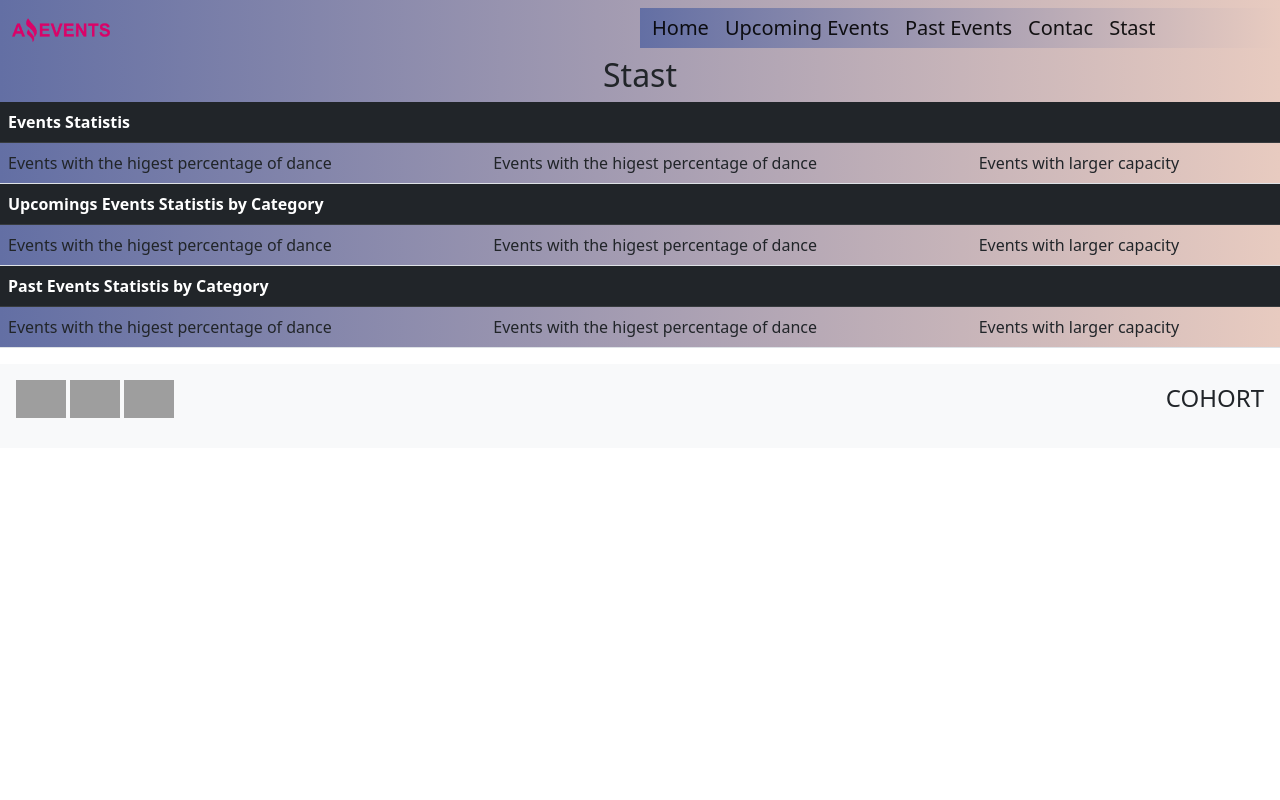
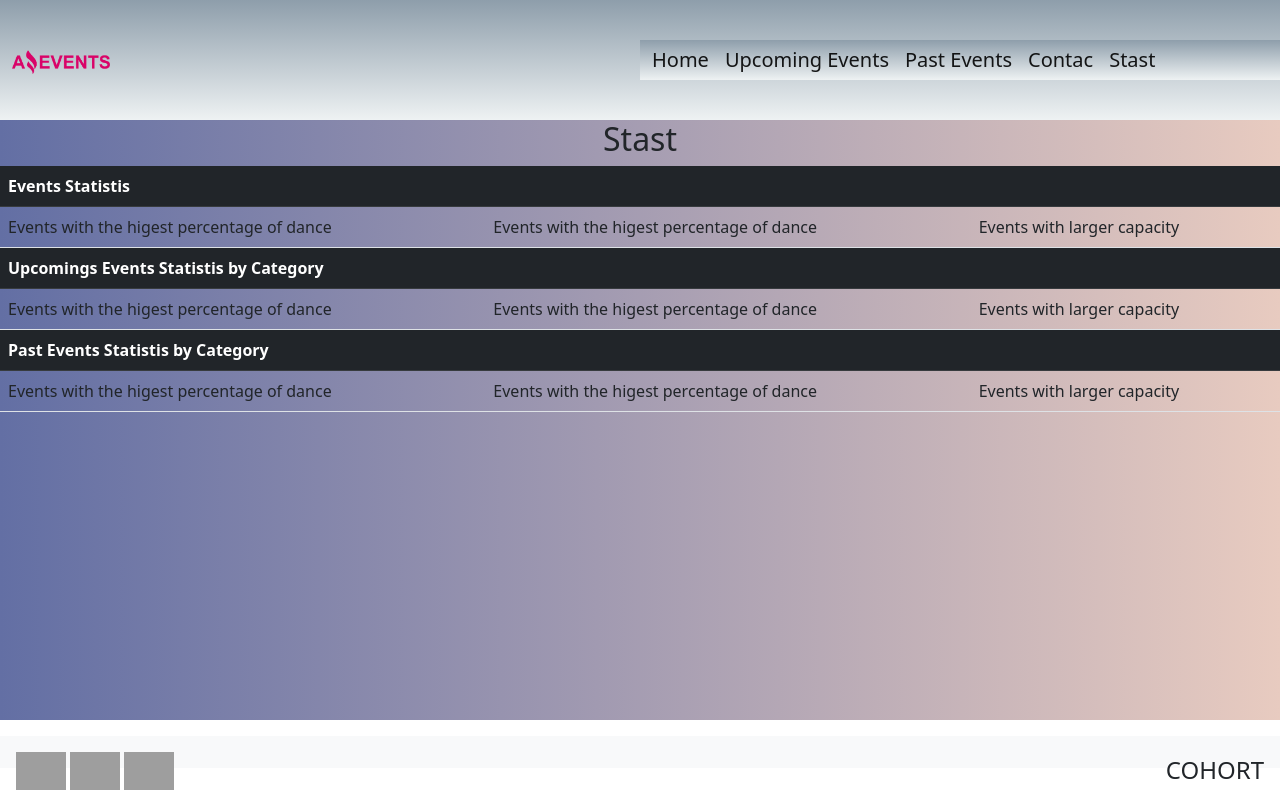
Before and after one commit to Oliver29s/tast-2, a plain HTML site: page html/stast.html in a window 1280 px wide. Drawn offline with nearby package versions, Linux system fonts and the light colour scheme; grey boxes are pictures that could not be loaded.

Commit message:
arrgle color fondo

```diff
--- a/css/style.css
+++ b/css/style.css
@@ -7,6 +7,9 @@
 }
 #exampleInput{
     resize: none;
+}
+.container-fluid{
+    background-color: aqua !important;
 }
 .card{
     border-radius: 0px 25px 0px 25px;
@@ -20,16 +23,16 @@ background: -webkit-linear-gradient(to right, #636FA4, #E8CBC0);
 background: linear-gradient(to right, #636FA4, #E8CBC0);
 
 }
-.navbar{
+/* .navbar{
     background: #E8CBC0;
 background: -webkit-linear-gradient(to right, #636FA4, #E8CBC0);
 background: linear-gradient(to right, #636FA4, #E8CBC0);
 
-}
+} */
 .container-fluid{
-    background: #E8CBC0;
-background: -webkit-linear-gradient(to right, #636FA4, #E8CBC0);
-background: linear-gradient(to right, #636FA4, #E8CBC0);
+    background: #8e9eab;  /* fallback for old browsers */
+background: -webkit-linear-gradient(to top, #eef2f3, #8e9eab);  /* Chrome 10-25, Safari 5.1-6 */
+background: linear-gradient(to top, #eef2f3, #8e9eab); /* W3C, IE 10+/ Edge, Firefox 16+, Chrome 26+, Opera 12+, Safari 7+ */
 
 }
 .card2{
--- a/html/stast.html
+++ b/html/stast.html
@@ -17,7 +17,7 @@
 </head>
 
 <body>
-    <nav class="navbar navbar-expand-lg bg-secondary container-fluid">
+    <nav class="navbar navbar-expand-lg bg-secondary container-fluid" style="height: 15vh">
         <div class="container">
             <a class="navbar-brand" href="#">
                 <img src="../image/LogoAmazingEvents.png" alt="Bootstrap" width="" height="24">
@@ -47,7 +47,7 @@
             </div>
         </div>
     </nav>
-    <main>
+    <main class="main" style="height: 75vh">
         <h2 class="text-center">Stast</h2>
         <table class="table">
             <thead class="table-dark">
@@ -83,7 +83,7 @@
           </table>
     </main>
 
-    <footer class=" w-100% container-fliud  d-flex justify-content-between bg-light mt-3 p-3" >
+    <footer class=" w-100% container-fliud  d-flex justify-content-between bg-light mt-3 p-3" style="height: 2vh">
         <div class="">
            <img class="img-fluid" style="width: 50px; " src="https://149440826.v2.pressablecdn.com/wp-content/uploads/2020/03/instagram-png-instagram-png-logo-1455.png" alt="">
        <img class="img-fluid" style="width: 50px; " src="https://w7.pngwing.com/pngs/247/102/png-transparent-circle-facebook-fb-round-icon-social-media-social-network-popular-services-brands-vol-icon.png" alt="">
--- a/javascript/index.js
+++ b/javascript/index.js
@@ -13,7 +13,7 @@ function todosLosEventos(array,fecha){
 }
  function imprimirEventos(proximoEvento,conttenedor){
     conttenedor.innerHTML += `
-            <div class=" card p-1 " style="width: 18rem; ">
+            <div class=" card p-1 " style="width: 25rem; ">
                 <img src="${proximoEvento.image}" class="card-img-top" alt="imagen1">
                 <div class="card-body">
                     <h5 class="card-title">${proximoEvento.name}</h5>
--- a/javascript/pastevents.js
+++ b/javascript/pastevents.js
@@ -16,7 +16,7 @@ function eventosPasados(array,fecha){
 }
  function imprimirEventos(proximoEvento,conttenedor){
     conttenedor.innerHTML += `
-            <div class=" card p-1" style="width: 18rem; ">
+            <div class=" card p-1" style="width: 25rem; ">
                 <img src="${proximoEvento.image}" class="card-img-top" alt="imagen1">
                 <div class="card-body">
                     <h5 class="card-title">${proximoEvento.name}</h5>
--- a/javascript/upcomingevents.js
+++ b/javascript/upcomingevents.js
@@ -39,7 +39,7 @@ function proximosEventos(array,fecha){
 }
  function imprimirEventos(proximoEvento,conttenedor){
     conttenedor.innerHTML += `
-            <div class=" card p-1" style="width: 18rem; ">
+            <div class=" card p-1" style="width: 25rem; ">
                 <img src="${proximoEvento.image}" class="card-img-top" alt="imagen1">
                 <div class="card-body">
                     <h5 class="card-title">${proximoEvento.name}</h5>
```
Also changed, not shown: html/contac.html (+3 -3 lines), index.html (+4 -3 lines).
